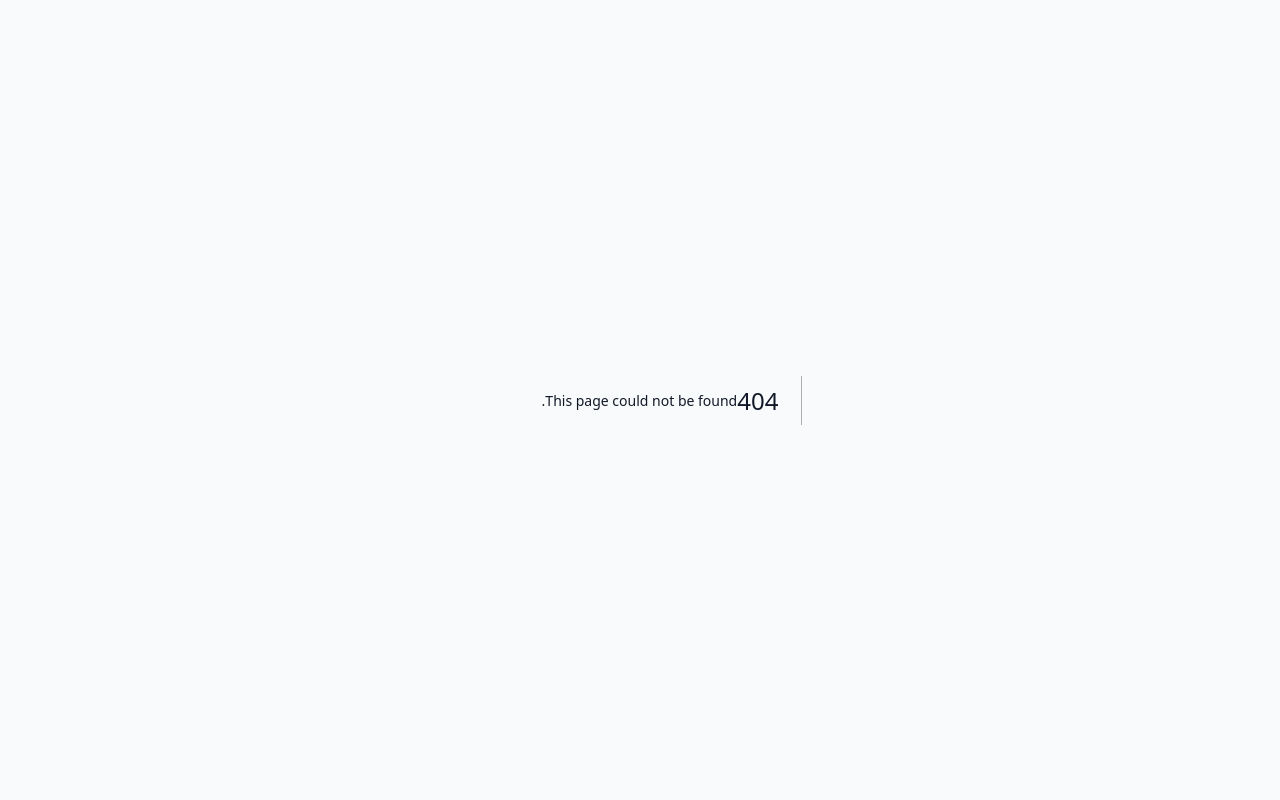
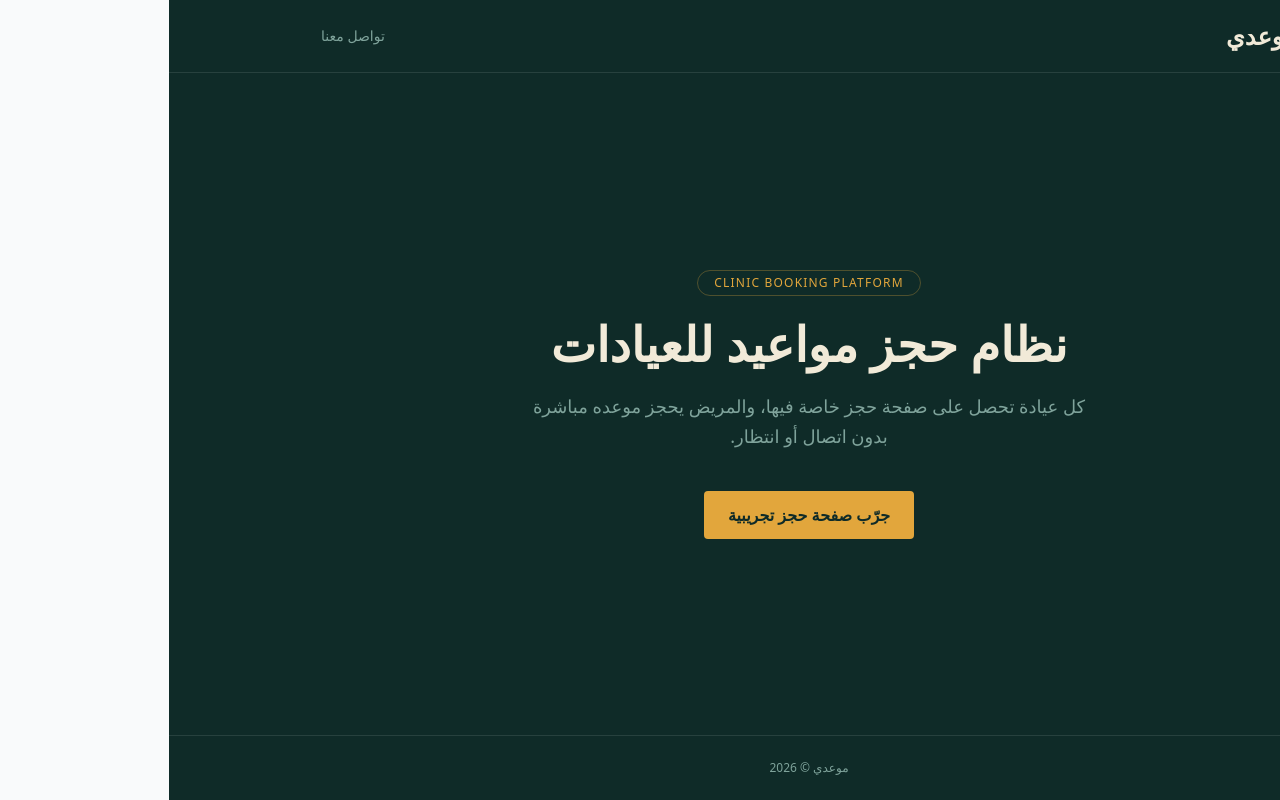
Before and after one commit to mj4721786-specxz/mawidy, a Next.js app: page / in a window 1280 px wide. Before the commit this address had no page. Built offline with nearby package versions, Linux system fonts and the light colour scheme.

Commit message:
Create page.tsx

```diff
--- /dev/null
+++ b/app/page.tsx
@@ -0,0 +1,38 @@
+export default function HomePage() {
+  return (
+    <main dir="rtl" className="min-h-screen bg-[#0F2B28] text-[#E4EEEA] flex flex-col">
+      <header className="border-b border-white/10">
+        <div className="max-w-5xl mx-auto px-6 py-5 flex items-center justify-between">
+          <span className="text-2xl font-bold text-[#F1EAD8]">موعدي</span>
+          <a href="mailto:hello@mawidy.app" className="text-sm text-[#7FA39B] hover:text-white">
+            تواصل معنا
+          </a>
+        </div>
+      </header>
+
+      <section className="flex-1 flex items-center">
+        <div className="max-w-3xl mx-auto px-6 text-center py-24">
+          <span className="inline-block text-xs tracking-widest text-[#E2A63C] border border-[#E2A63C]/30 rounded-full px-4 py-1 mb-6">
+            CLINIC BOOKING PLATFORM
+          </span>
+          <h1 className="text-4xl md:text-5xl font-bold text-[#F1EAD8] leading-tight mb-6">
+            نظام حجز مواعيد للعيادات
+          </h1>
+          <p className="text-lg text-[#7FA39B] max-w-xl mx-auto mb-10 leading-relaxed">
+            كل عيادة تحصل على صفحة حجز خاصة فيها، والمريض يحجز موعده مباشرة
+            بدون اتصال أو انتظار.
+          </p>
+          <div className="flex items-center justify-center gap-4">
+            <a href="/clinic/al-shifa" className="bg-[#E2A63C] text-[#0F2B28] font-bold px-6 py-3 rounded">
+              جرّب صفحة حجز تجريبية
+            </a>
+          </div>
+        </div>
+      </section>
+
+      <footer className="border-t border-white/10 py-6 text-center text-xs text-[#7FA39B]">
+        موعدي © 2026
+      </footer>
+    </main>
+  );
+}
```
